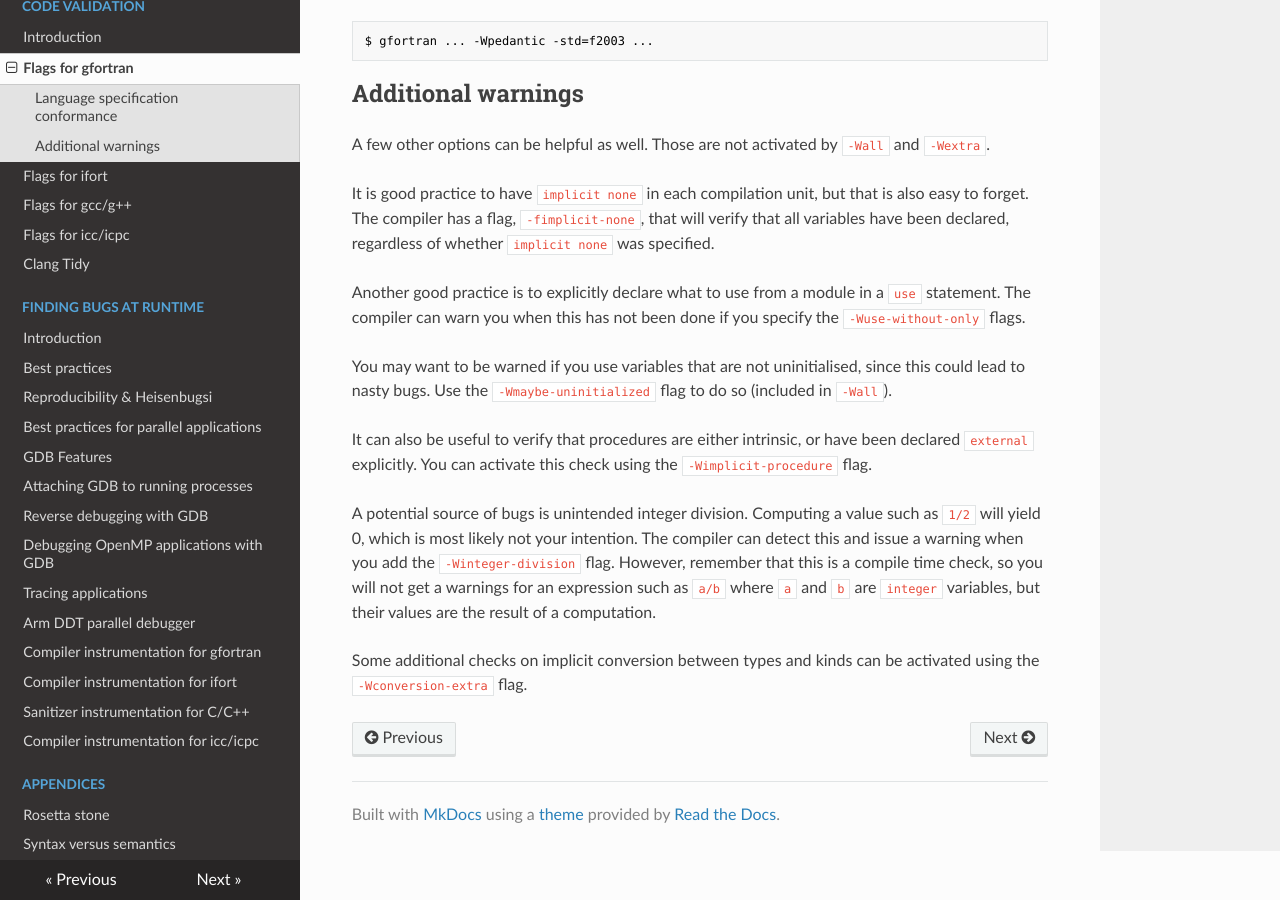
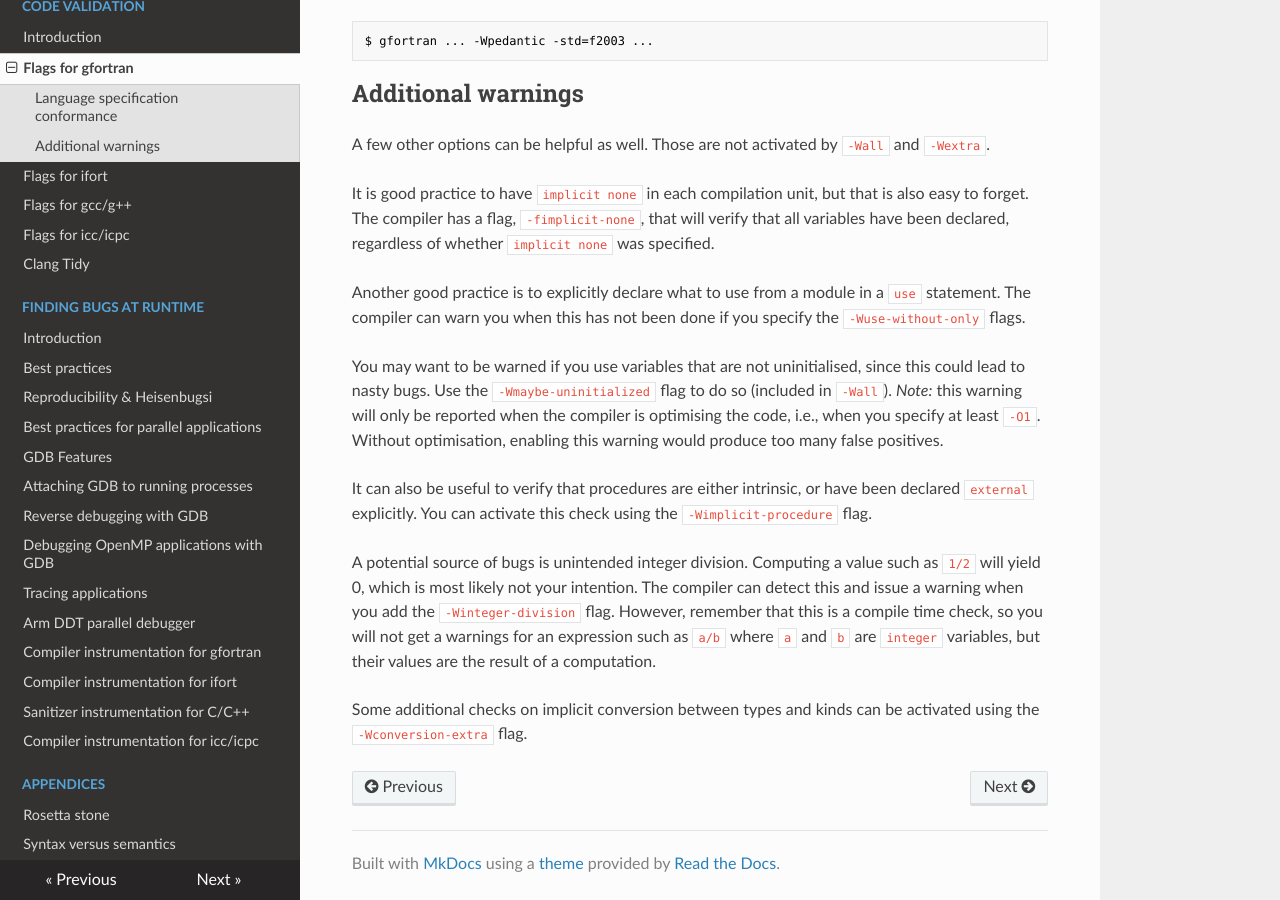
Before and after one commit to gjbex/Defensive_programming_and_debugging, an MkDocs documentation site: the page built from docs/CodeValidation/Compilers/gfortran_flags.md, in a window 1280 px wide and 900 px high, scrolled down 670 px. Built offline with MkDocs 1.6.1, drawn with Linux system fonts in a browser that asks for light colours; nearby versions of some CDN libraries.

Commit message:
Add remark on interplay between -O and -Wmaybe-uninitialized

```diff
--- a/docs/CodeValidation/Compilers/gfortran_flags.md
+++ b/docs/CodeValidation/Compilers/gfortran_flags.md
@@ -31,7 +31,7 @@ It is good practice to have `implicit none` in each compilation unit, but that i
 
 Another good practice is to explicitly declare what to use from a module in a `use` statement.  The compiler can warn you when this has not been done if you specify the `-Wuse-without-only` flags.
 
-You may want to be warned if you use variables that are not uninitialised, since this could lead to nasty bugs.  Use the `-Wmaybe-uninitialized` flag to do so (included in `-Wall`).
+You may want to be warned if you use variables that are not uninitialised, since this could lead to nasty bugs.  Use the `-Wmaybe-uninitialized` flag to do so (included in `-Wall`). *Note:* this warning will only be reported when the compiler is optimising the code, i.e., when you specify at least `-O1`.  Without optimisation, enabling this warning would produce too many false positives.
 
 It can also be useful to verify that procedures are either intrinsic, or have been declared `external` explicitly.  You can activate this check using the `-Wimplicit-procedure` flag.
 
```
